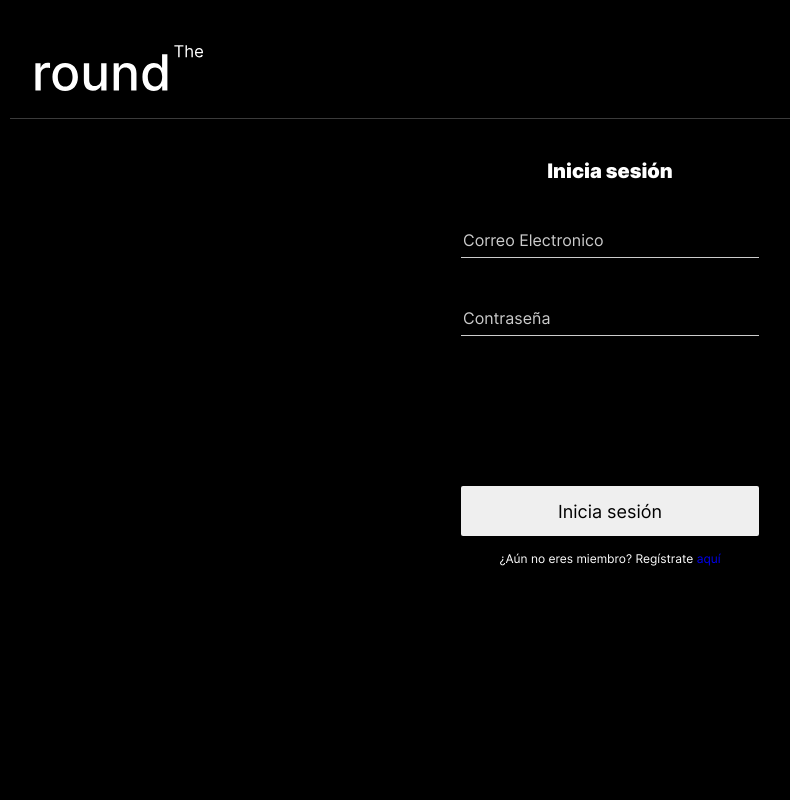
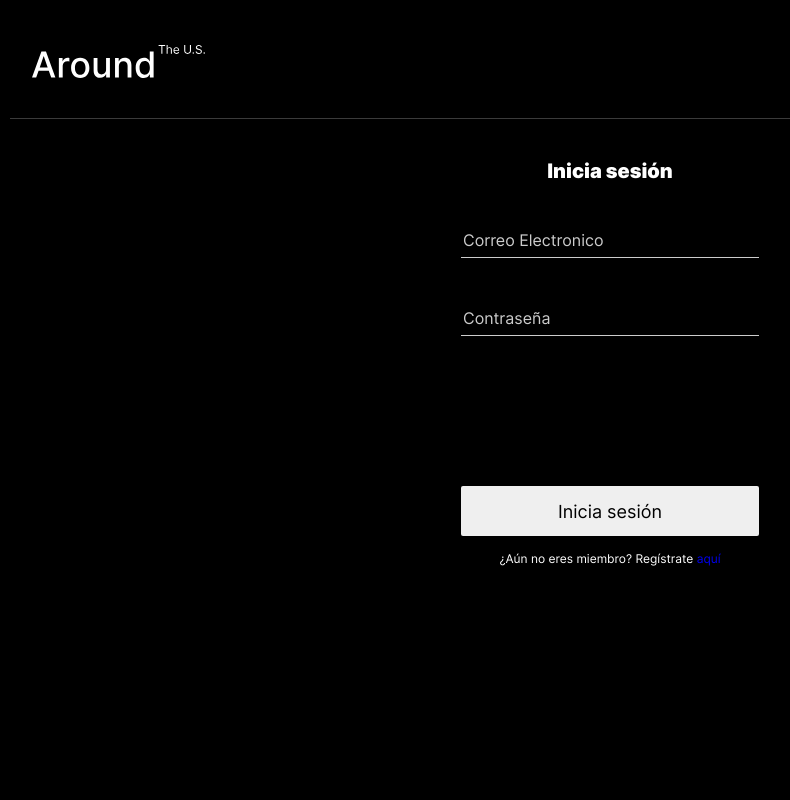
Before and after one commit to dvidalv/web_project_api_full, a React (Create React App) app in the folder frontend/: page /signin in a window 1280 px wide. Shown: the top 800 px of the page, without its empty margins (30-820 px from the left). Built offline with nearby package versions, Linux system fonts and the light colour scheme.

Commit message:
Update logo size and fix logout functionality

```diff
--- a/frontend/src/blocks/header/__logo/logo.css
+++ b/frontend/src/blocks/header/__logo/logo.css
@@ -2,10 +2,3 @@
   width: 100%;
   height: 33px;
 }
-
-@media (min-width: 768px) {
-  .logo {
-    width: 173px;
-    height: 46px;
-  }
-}
--- a/frontend/src/components/App.js
+++ b/frontend/src/components/App.js
@@ -89,6 +89,7 @@ function App() {
   // Cerrar sesión
   const cerrarSesion = () => {
     localStorage.removeItem('token');
+    setToken('');
     setLoggedIn(false);
     setCurrentUser({});
     setIsMobileOpen(false);
```
Also changed, not shown: 6 other files (tests, documents, lock files or other folders).
